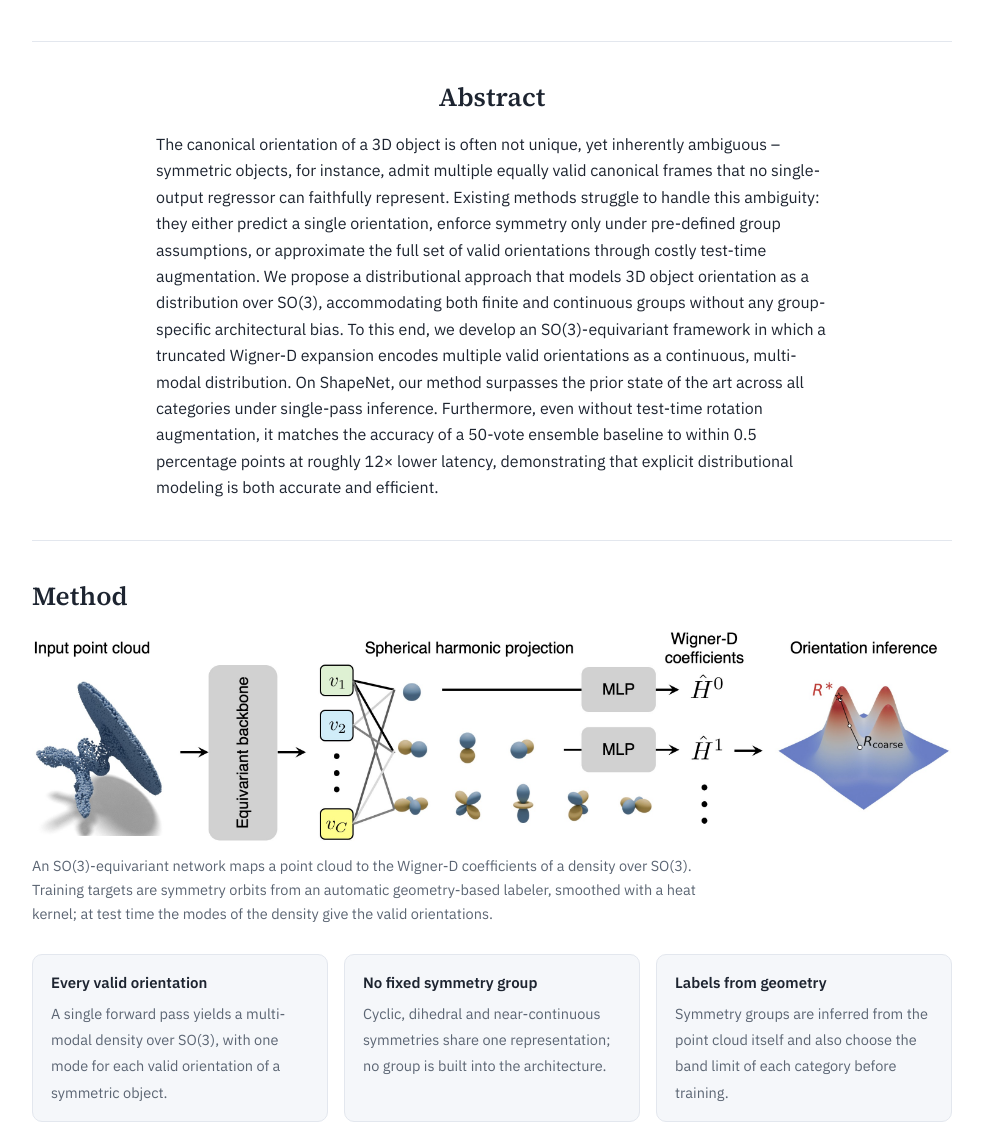
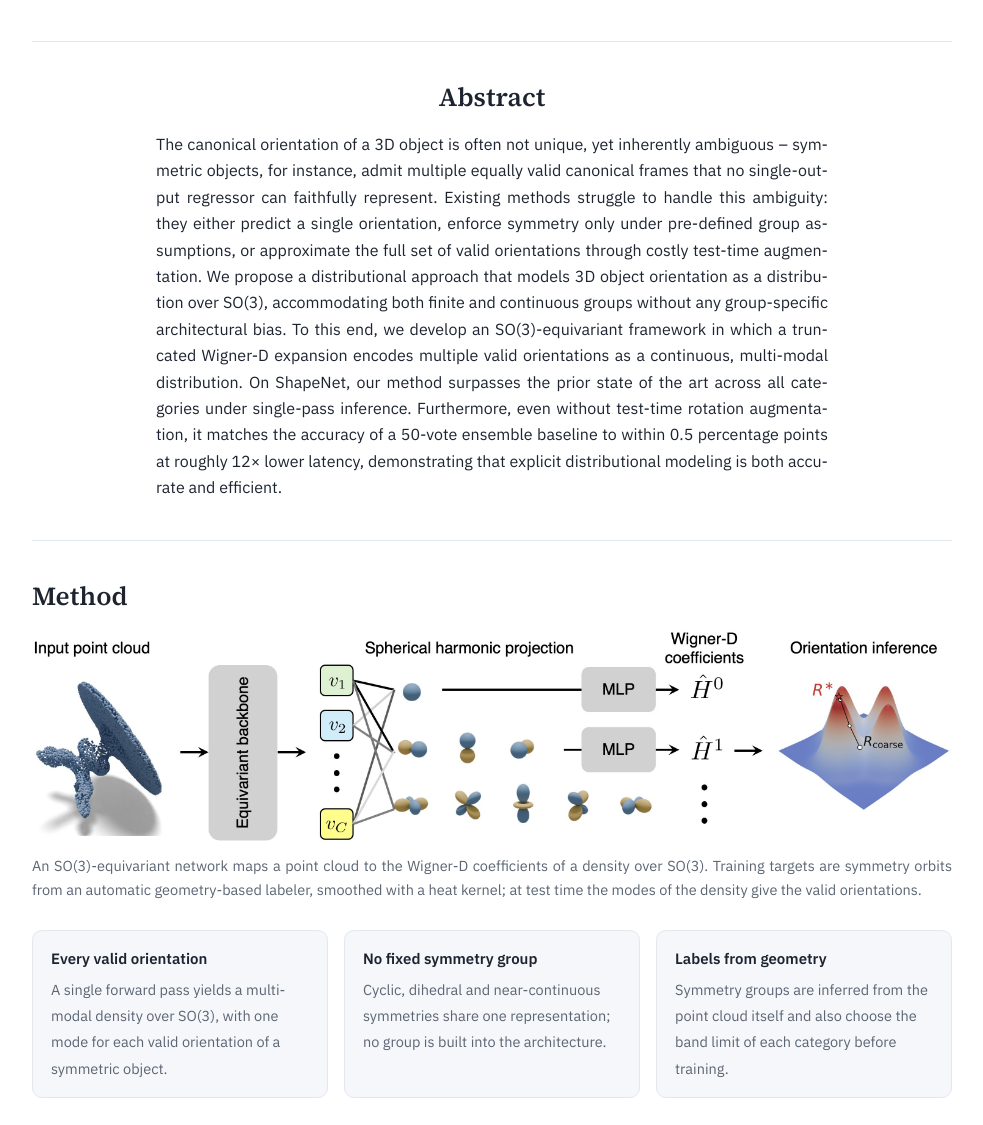
Before and after one commit to mjtrace/DORE, a plain HTML site: page index.html in a window 1280 px wide. Shown: the part 361-1486 px from the top of the page, without its empty margins (148-1131 px from the left). Drawn offline with Linux system fonts and the light colour scheme.

Commit message:
Project page: justified, hyphenated abstract; captions span the figure width

```diff
--- a/index.html
+++ b/index.html
@@ -75,11 +75,11 @@
       margin: 0 0 18px;
       font: 600 26px/1.2 "Source Serif 4", Georgia, serif;
     }
-    .abstract p { max-width: 70ch; margin: 0 auto; }
+    .abstract p { max-width: 70ch; margin: 0 auto; text-align: justify; hyphens: auto; -webkit-hyphens: auto; }
     .abstract h2 { text-align: center; }
     figure { margin: 0; }
     figure img { display: block; width: 100%; height: auto; border-radius: 6px; }
-    figcaption { margin-top: 12px; color: var(--muted); font-size: 14.5px; max-width: 78ch; }
+    figcaption { margin-top: 12px; color: var(--muted); font-size: 14.5px; text-align: justify; hyphens: auto; -webkit-hyphens: auto; }
     .highlights { display: grid; grid-template-columns: repeat(auto-fit, minmax(240px, 1fr)); gap: 16px; margin-top: 28px; }
     .card { background: var(--wash); border: 1px solid var(--line); border-radius: 10px; padding: 16px 18px; }
     .card b { display: block; margin-bottom: 4px; font-size: 15px; }
```
